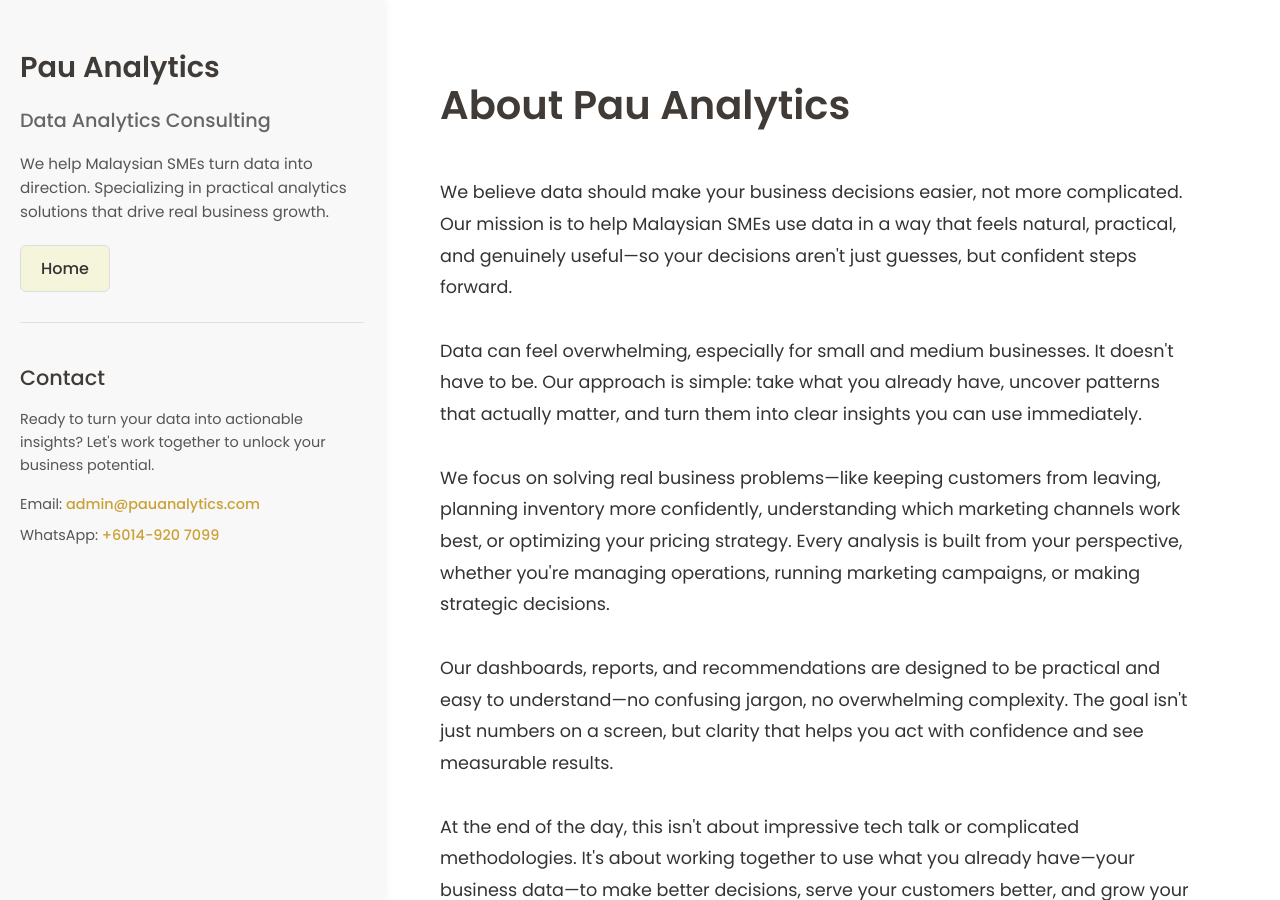
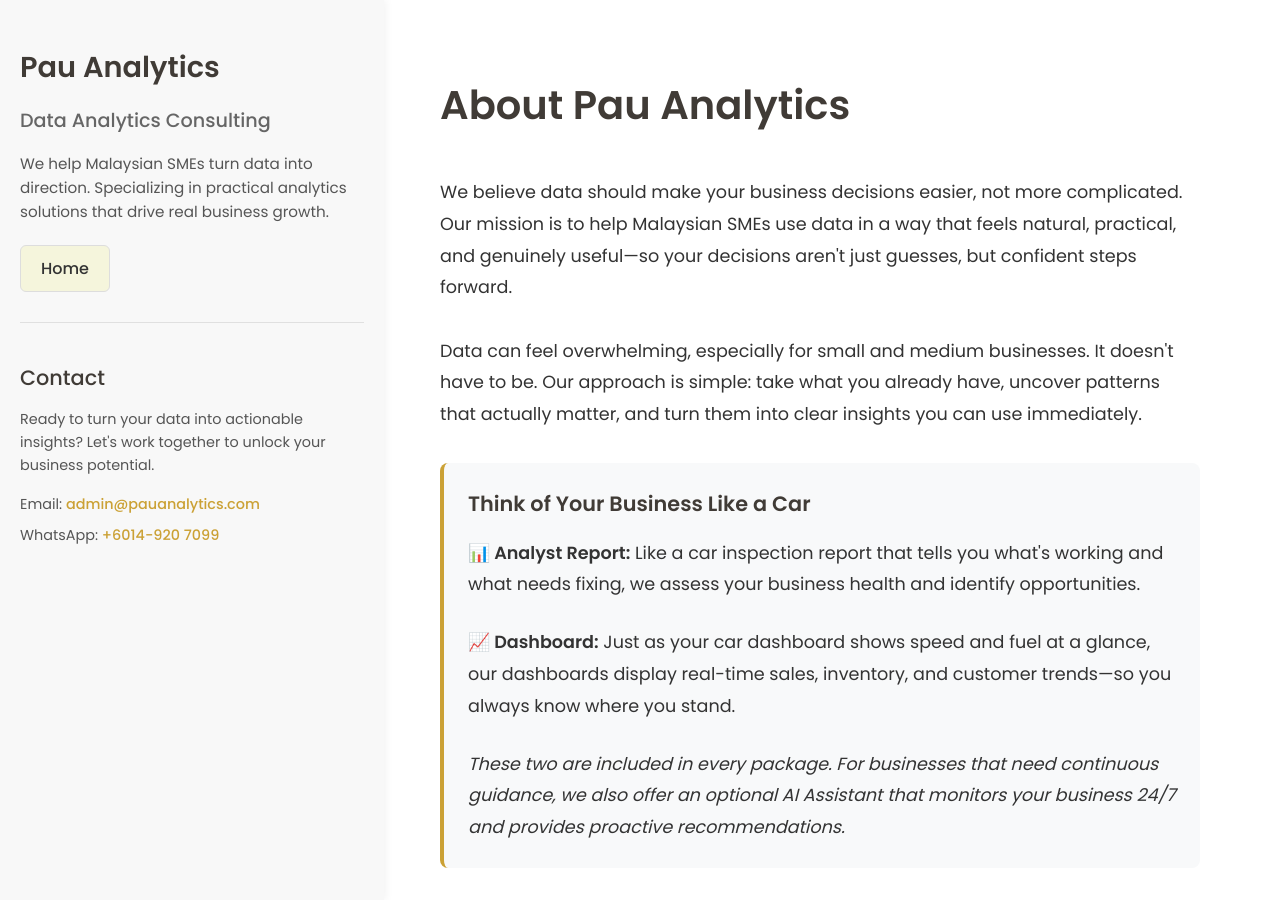
Before and after one commit to lyven81/pinnacles-learning-website, a Jekyll site: the page about.html, which Jekyll copies as it is, in a window 1280 px wide and 900 px high. Built offline with Jekyll 4.4.1, drawn with Linux system fonts in a browser that asks for light colours.

Commit message:
Add concise car service analogy to About page
New section: "Think of Your Business Like a Car"
- Positioned after intro paragraphs for better flow
- Uses visual box design (gray background, gold border)
- Concise explanations (2 sentences each)

Content:
📊 Analyst Report = Car inspection report (assess business health)
📈 Dashboard = Car dashboard readings (real-time metrics)
🤖 AI Assistant = Optional add-on (mentioned without hard sell)

Key messaging:
- "These two are included in every package" (Report + Dashboard)
- AI Assistant mentioned as "optional" for businesses needing continuous guidance
- Educational tone, not sales-focused
- Italicized to soften the optional offering

Design:
- Light gray background (#f8f9fa)
- Gold left border (#CBA135)
- Rounded corners
- Clear section heading
- Maintains brand consistency

Positioning:
- Not pushy or salesy
- Clearly framed as analogy ("Think of...")
- Helps visitors understand deliverables
- Memorable and relatable

🤖 Generated with [Claude Code](https://claude.com/claude-code)

Co-Authored-By: Claude Sonnet 4.5 <noreply@anthropic.com>

```diff
--- a/about.html
+++ b/about.html
@@ -261,6 +261,17 @@
                 <section class="about-section">
                     <p>Data can feel overwhelming, especially for small and medium businesses. It doesn't have to be. Our approach is simple: take what you already have, uncover patterns that actually matter, and turn them into clear insights you can use immediately.</p>
                 </section>
+
+                <section class="about-section" style="background: #f8f9fa; padding: 1.5rem; border-radius: 8px; border-left: 4px solid #CBA135;">
+                    <h2 style="color: #403B36; font-size: 1.3rem; margin-top: 0; margin-bottom: 1rem;">Think of Your Business Like a Car</h2>
+
+                    <p><strong>📊 Analyst Report:</strong> Like a car inspection report that tells you what's working and what needs fixing, we assess your business health and identify opportunities.</p>
+
+                    <p><strong>📈 Dashboard:</strong> Just as your car dashboard shows speed and fuel at a glance, our dashboards display real-time sales, inventory, and customer trends—so you always know where you stand.</p>
+
+                    <p style="margin-bottom: 0;"><em>These two are included in every package. For businesses that need continuous guidance, we also offer an optional AI Assistant that monitors your business 24/7 and provides proactive recommendations.</em></p>
+                </section>
+
                 <section class="about-section">
                     <p>We focus on solving real business problems—like keeping customers from leaving, planning inventory more confidently, understanding which marketing channels work best, or optimizing your pricing strategy. Every analysis is built from your perspective, whether you're managing operations, running marketing campaigns, or making strategic decisions.</p>
                 </section>
```
